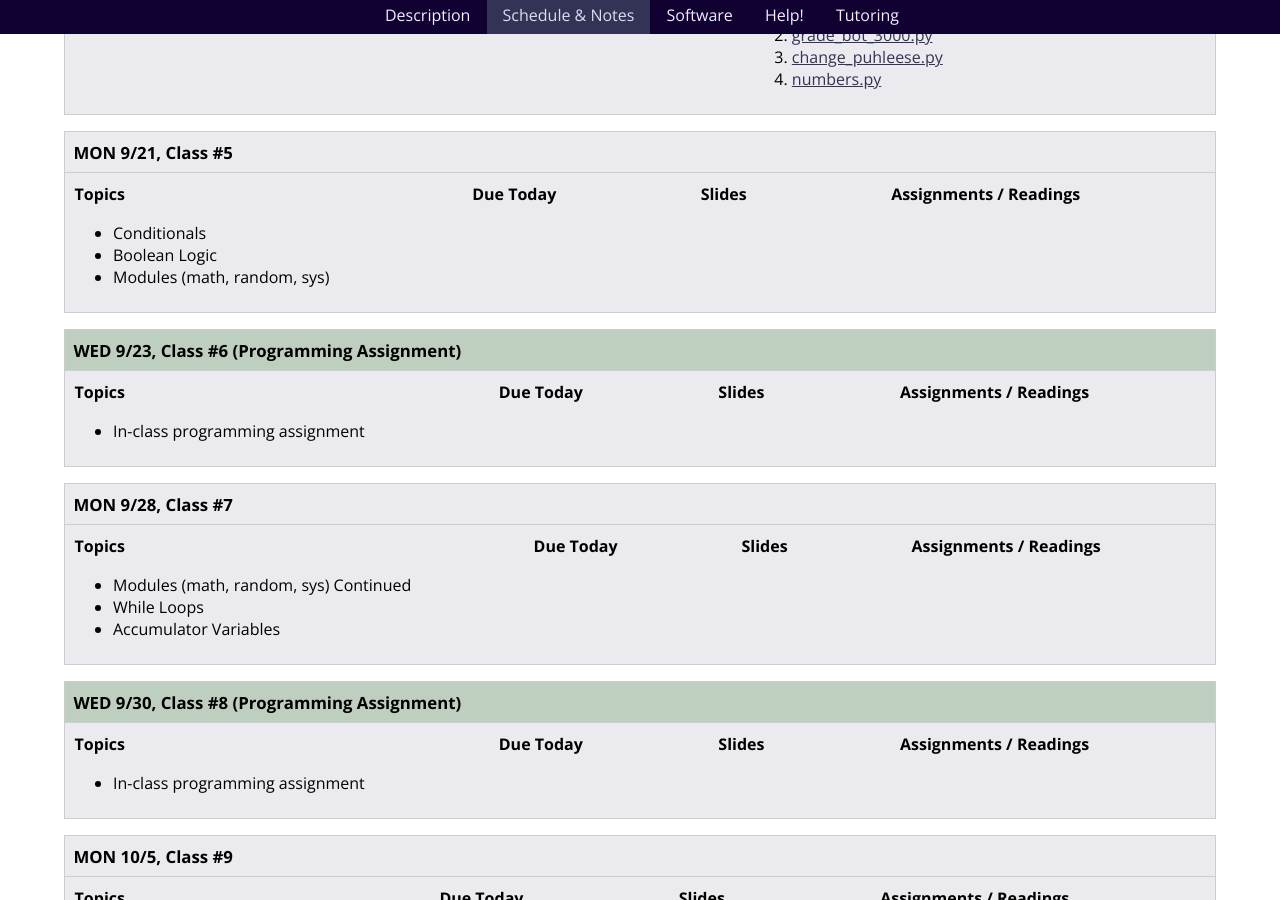
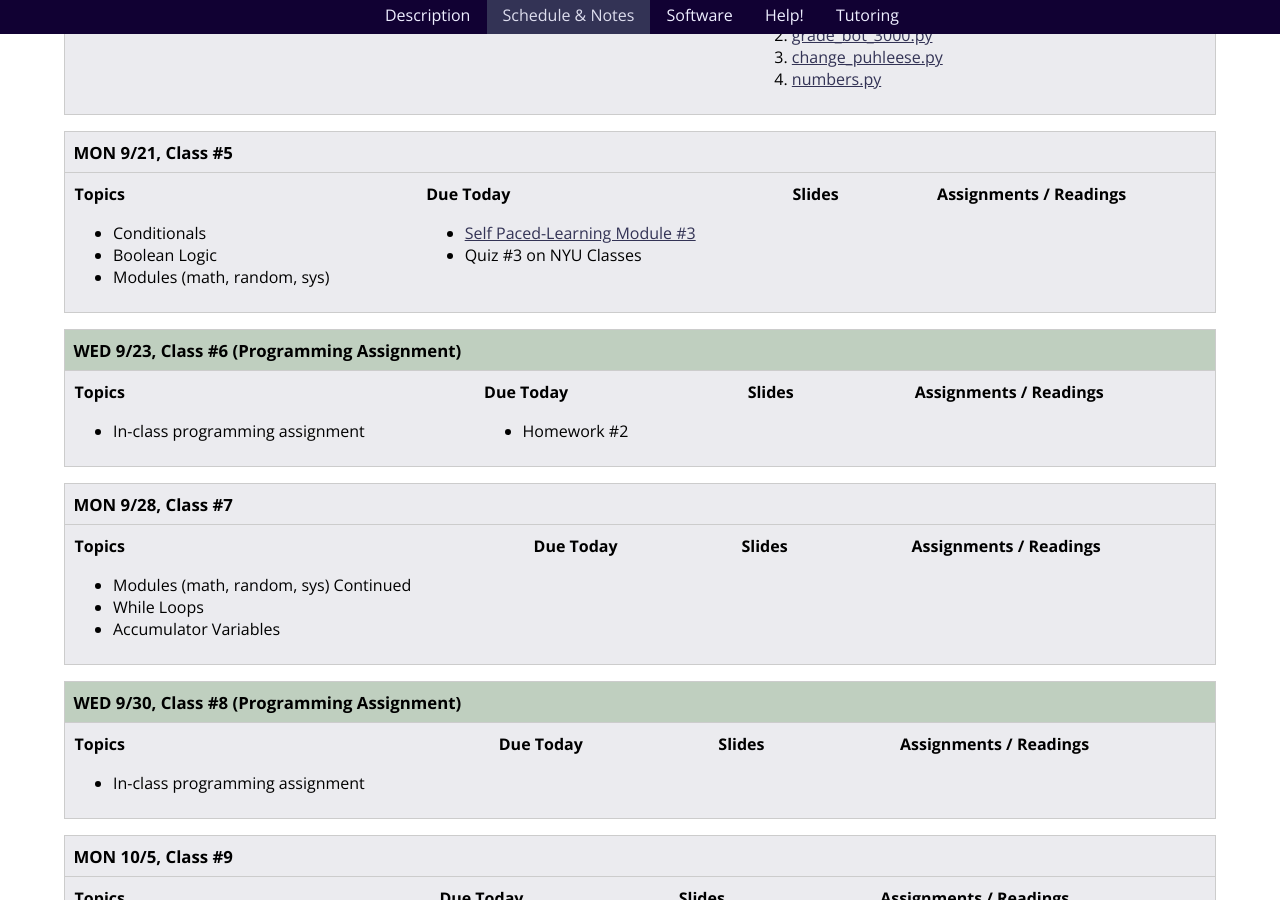
Before and after one commit to foureyes/csci-ua.0002-fall2015-008, a Jekyll site: the page built from schedule.markdown, in a window 1280 px wide and 900 px high, scrolled down 2089 px. Built offline with Jekyll 4.4.1, drawn with Linux system fonts in a browser that asks for light colours.

```diff
--- a/_includes/classes/05/materials.markdown
+++ b/_includes/classes/05/materials.markdown
@@ -1,9 +1,8 @@
 <article class="due" markdown="block">
 #### Due Today
 
-{% comment %}
-* Homework
-{% endcomment %}
+* [Self Paced-Learning Module #3]({{ site.module3 }})
+* Quiz #3 on NYU Classes
 
 </article>
 
--- a/_includes/classes/06/materials.markdown
+++ b/_includes/classes/06/materials.markdown
@@ -1,9 +1,7 @@
 <article class="due" markdown="block">
 #### Due Today
 
-{% comment %}
-* Homework
-{% endcomment %}
+* Homework #2
 
 </article>
 
--- /dev/null
+++ b/workshop-checklist.txt
@@ -0,0 +1,5 @@
+* format
+	* what's %, d, f, s, etc.
+	* avoid hard-coding
+* break down problem
+* 5 min before end of class
```
Also changed, not shown: 2 other files.
